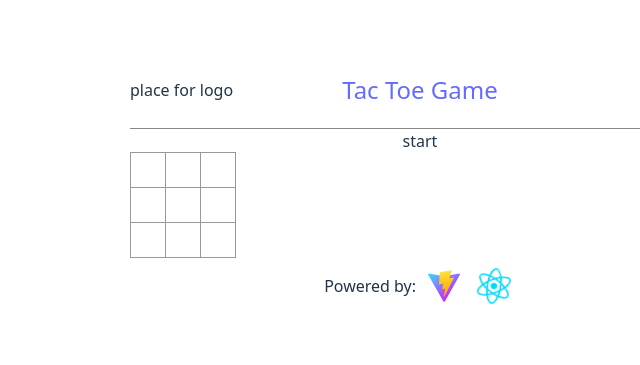
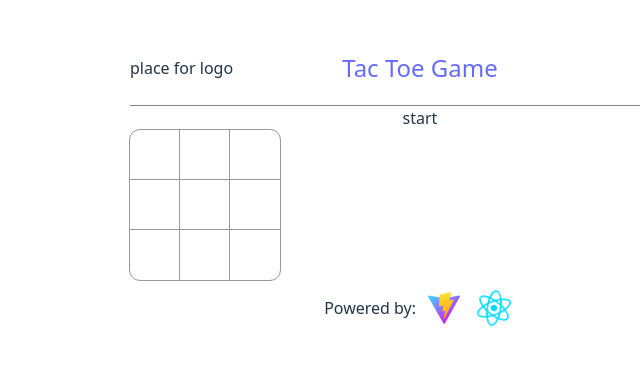
Before and after one commit to ArkadiuszBlochowiak/tic-tac-toe-game, a React (Vite) app: page /game in a window 1280 px wide. Shown: the part 215-580 px from the top of the page, without its empty margins (220-860 px from the left). Built offline with nearby package versions, Linux system fonts and the light colour scheme.

Commit message:
Update board styles

```diff
--- a/src/features/game/board.css
+++ b/src/features/game/board.css
@@ -1,25 +1,42 @@
+.board {
+    width: fit-content;
+    display: grid;
+    grid-template-columns: repeat(3, 1fr)
+}
+
 .square {
+    --square-size: 50px;
+    --border-radius: 10px;
+
+    height: var(--square-size);
+    aspect-ratio: 1;
+    padding: 0;
+    outline: 1px solid #999;
+    font-size: calc(var(--square-size) - 24px);
+    line-height: var(--square-size);
+    font-weight: bold;
+    text-align: center;
     background: #fff;
     color: #000;
-    border: 1px solid #999;
-    float: left;
-    font-size: 24px;
-    font-weight: bold;
-    line-height: 34px;
-    height: 34px;
-    margin-right: -1px;
-    margin-top: -1px;
-    padding: 0;
-    text-align: center;
-    width: 34px;
+
+    &:nth-child(1) {
+        border-top-left-radius: var(--border-radius);
+    }
+
+    &:nth-child(3) {
+        border-top-right-radius: var(--border-radius);
+    }
+
+    &:nth-child(7) {
+        border-bottom-left-radius: var(--border-radius);
+    }
+
+    &:nth-child(9) {
+        border-bottom-right-radius: var(--border-radius);
+    }
 }
 
-.board-row:after {
-    clear: both;
-    content: '';
-    display: table;
-}
-
+/* unused */
 .status {
     margin-bottom: 10px;
 }
@@ -27,13 +44,6 @@
     display: flex;
     flex-direction: row;
 }
-
 .game-info {
     margin-left: 20px;
 }
-
-.board {
-    width: fit-content;
-    display: grid;
-    grid-template-columns: repeat(3, 1fr)
-}
```
